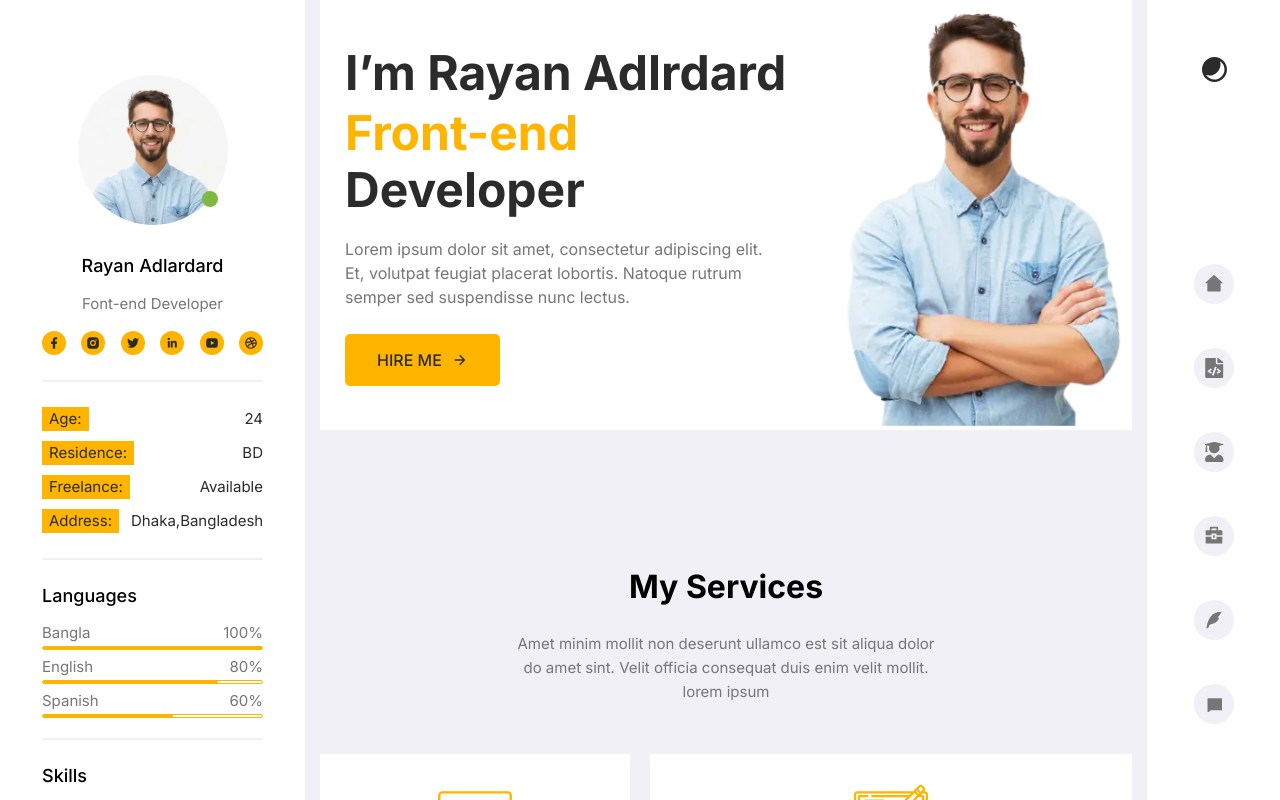
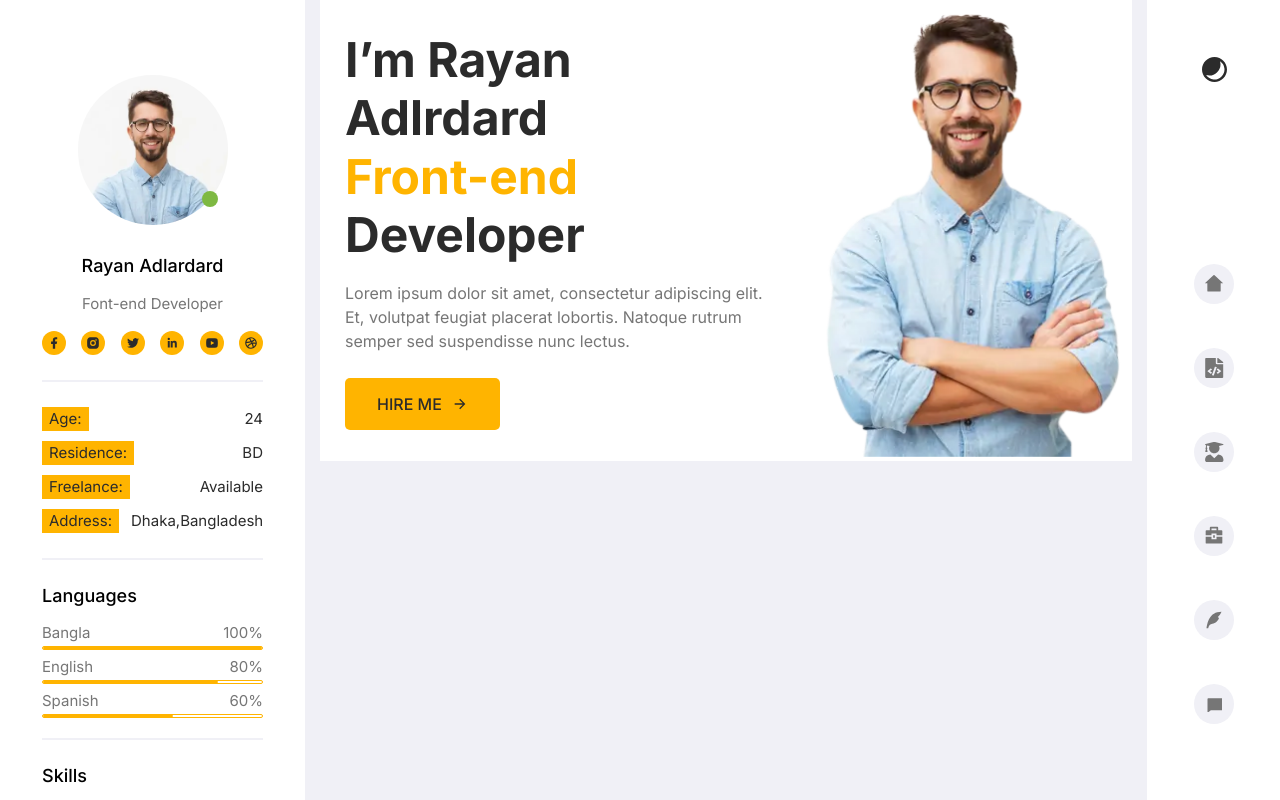
Before and after one commit to adastion/adastion-portfolio-start-project, a React app: page / in a window 1280 px wide. Shown: the top 800 px of the page. Built offline with nearby package versions, Linux system fonts and the light colour scheme.

Commit message:
adding media for Profile, Menu, banner

```diff
--- a/src/App.tsx
+++ b/src/App.tsx
@@ -1,11 +1,11 @@
-import { Header } from './layout/header/Header'
-import { Main } from './layout/main/Main'
+import styled from 'styled-components'
+import { Container } from './components/Container'
 import { FooterStyled } from './components/FooterStyled'
 import { Icon } from './components/Icons/Icon'
-import styled from 'styled-components'
 import { Menu } from './components/menu/Menu'
+import { Header } from './layout/header/Header'
 import { Profile } from './layout/header/menu_about_me/Profile'
-import { Container } from './components/Container'
+import { Main } from './layout/main/Main'
 import { theme } from './styles/Theme'
 
 function App() {
@@ -14,13 +14,13 @@ function App() {
       <Profile />
       <Container main>
         <Header />
-        <Main />
+        {/* <Main />
         <Container>
           <FooterStyled>
             <Icon size={'24px'} iconId={'copyright'} />
             <small>2021 All Rights Reserved.Ojjomedia</small>
           </FooterStyled>
-        </Container>
+        </Container> */}
       </Container>
       <Menu />
     </AppStyled>
@@ -30,6 +30,7 @@ function App() {
 export default App
 
 const AppStyled = styled.div`
+  min-width: 375px;
   background: ${theme.colors.pageBg};
   display: flex;
   gap: 15px;
--- a/src/components/menu/Menu.tsx
+++ b/src/components/menu/Menu.tsx
@@ -90,8 +90,13 @@ const MenuStyled = styled.nav`
   padding: 50px 34px 0;
   height: 100%;
 
-  ul {
+  & ul {
     margin: 174px 0;
+  }
+
+  @media ${theme.media.desktop} {
+    position: absolute;
+    right: -110vw;
   }
 `
 
--- a/src/layout/header/banner/Banner.tsx
+++ b/src/layout/header/banner/Banner.tsx
@@ -13,7 +13,7 @@ import { Picture } from '../../../components/Picture'
 export const Banner = () => {
   return (
     <BannerStyled>
-      <FlexWrapper gap={'10px'} justify={'center'} align={'center'}>
+      <FlexWrapper gap={'10px'} justify={'space-between'} align={'center'}>
         <FlexWrapper direction={'column'} align={'start'} padding={'25px'}>
           <SectionTitle margin={'2px'} size={'48px'} transform>
             I’m Rayan Adlrdard
@@ -48,6 +48,16 @@ const BannerStyled = styled.section`
   background: ${theme.colors.primaryBg || '#F0F0F6'};
   color: ${theme.colors.primary};
 
+  & > ${FlexWrapper} {
+    & > ${FlexWrapper} {
+      flex-shrink: 30;
+    }
+
+    & ${Picture} {
+      align-self: end;
+    }
+  }
+
   & h1 {
     & span {
       color: ${theme.colors.secondaryBg};
@@ -63,4 +73,26 @@ const BannerStyled = styled.section`
       transform: rotate(-45deg);
     }
   }
+
+  @media ${theme.media.mobile} {
+    & > ${FlexWrapper} {
+      flex-direction: column;
+
+      & > ${FlexWrapper} {
+        padding: 32px;
+      }
+
+      & ${Picture} {
+        align-self: auto;
+      }
+    }
+
+    & ${Text} {
+      margin-top: 90px;
+    }
+
+    & ${Button} {
+      margin-top: 34px;
+    }
+  }
 `
--- a/src/layout/header/menu_about_me/Profile.tsx
+++ b/src/layout/header/menu_about_me/Profile.tsx
@@ -1,15 +1,16 @@
+import React from 'react'
+import avatarProfile from './../../../assets/images/avatar_profile.jpg'
+import avatarProfileWebp from './../../../assets/images/avatar_profile.webp'
+import { Icon } from '../../../components/Icons/Icon'
+import { Button } from '../../../components/Button'
 import styled from 'styled-components'
-import { Button } from '../../../components/Button'
-import { Icon } from '../../../components/Icons/Icon'
+import { theme } from '../../../styles/Theme'
+import { FlexWrapper } from './../../../components/FlexWrapper'
+import { SectionTitle } from './../../../components/SectionTitle'
+import { Text } from './../../../components/Text'
 import { InfoCell } from '../../../components/InfoCell'
 import { Picture } from '../../../components/Picture'
 import { ProgressBar } from '../../../components/ProgressBar'
-import { theme } from '../../../styles/Theme'
-import avatarProfile from './../../../assets/images/avatar_profile.jpg'
-import avatarProfileWebp from './../../../assets/images/avatar_profile.webp'
-import { FlexWrapper } from './../../../components/FlexWrapper'
-import { SectionTitle } from './../../../components/SectionTitle'
-import { Text } from './../../../components/Text'
 
 export const Profile = () => {
   return (
@@ -262,4 +263,9 @@ const ProfileStyled = styled.aside`
       margin-top: 30px;
     }
   }
+
+  @media ${theme.media.bigDesktop} {
+    position: absolute;
+    left: -110vw;
+  }
 `
--- a/src/styles/Theme.tsx
+++ b/src/styles/Theme.tsx
@@ -8,6 +8,14 @@ export const theme = {
     pageBg: '#F0F0F6',
     onlineUser: '#7EB942',
   },
+
   gapCard: '20px',
   widthText: '438px',
+
+  media: {
+    tablet: 'screen and (max-width: 768px)',
+    mobile: 'screen and (max-width: 576px)',
+    desktop: 'screen and (max-width: 992px)',
+    bigDesktop: 'screen and (max-width: 1200px)',
+  },
 }
```
